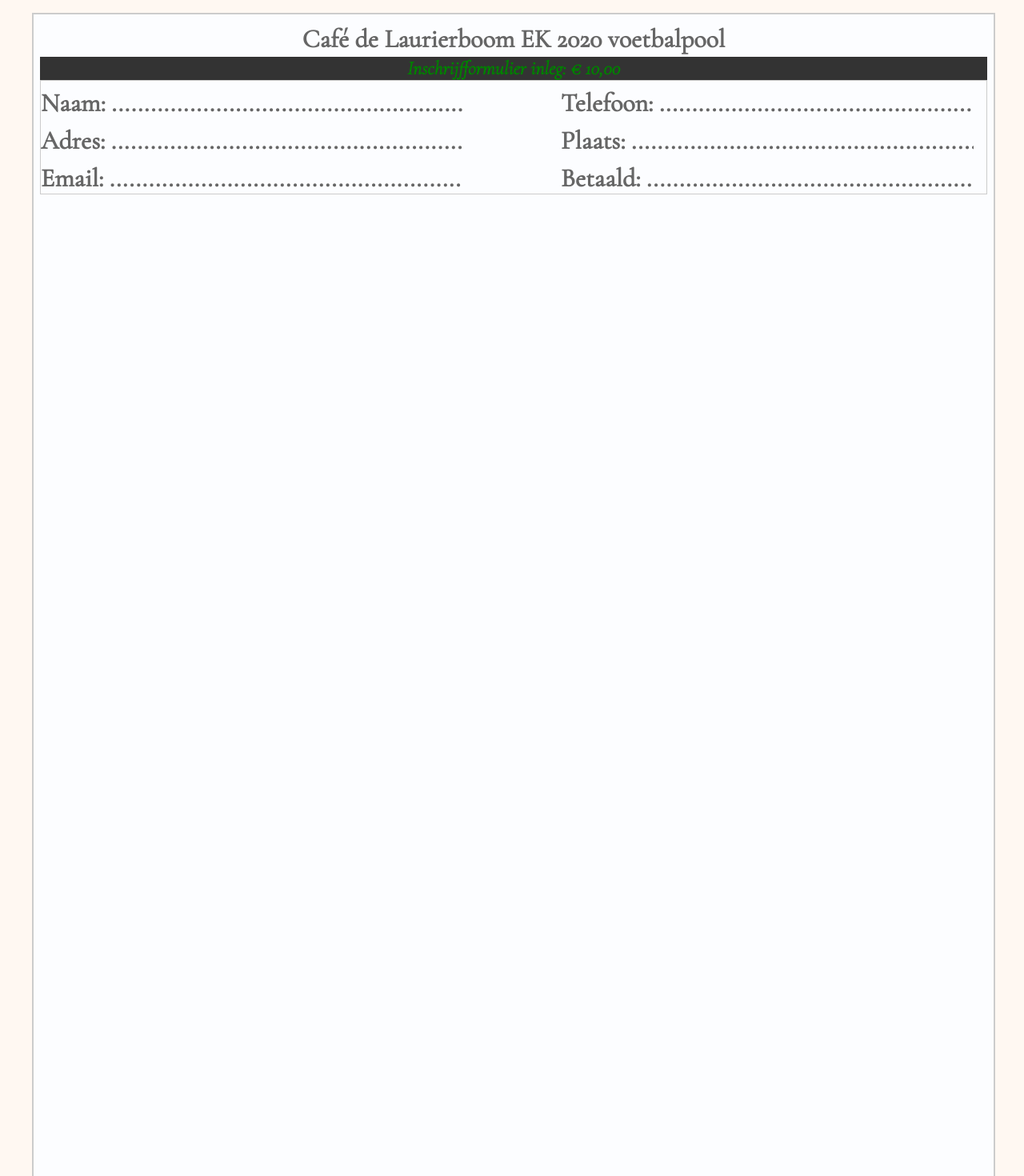
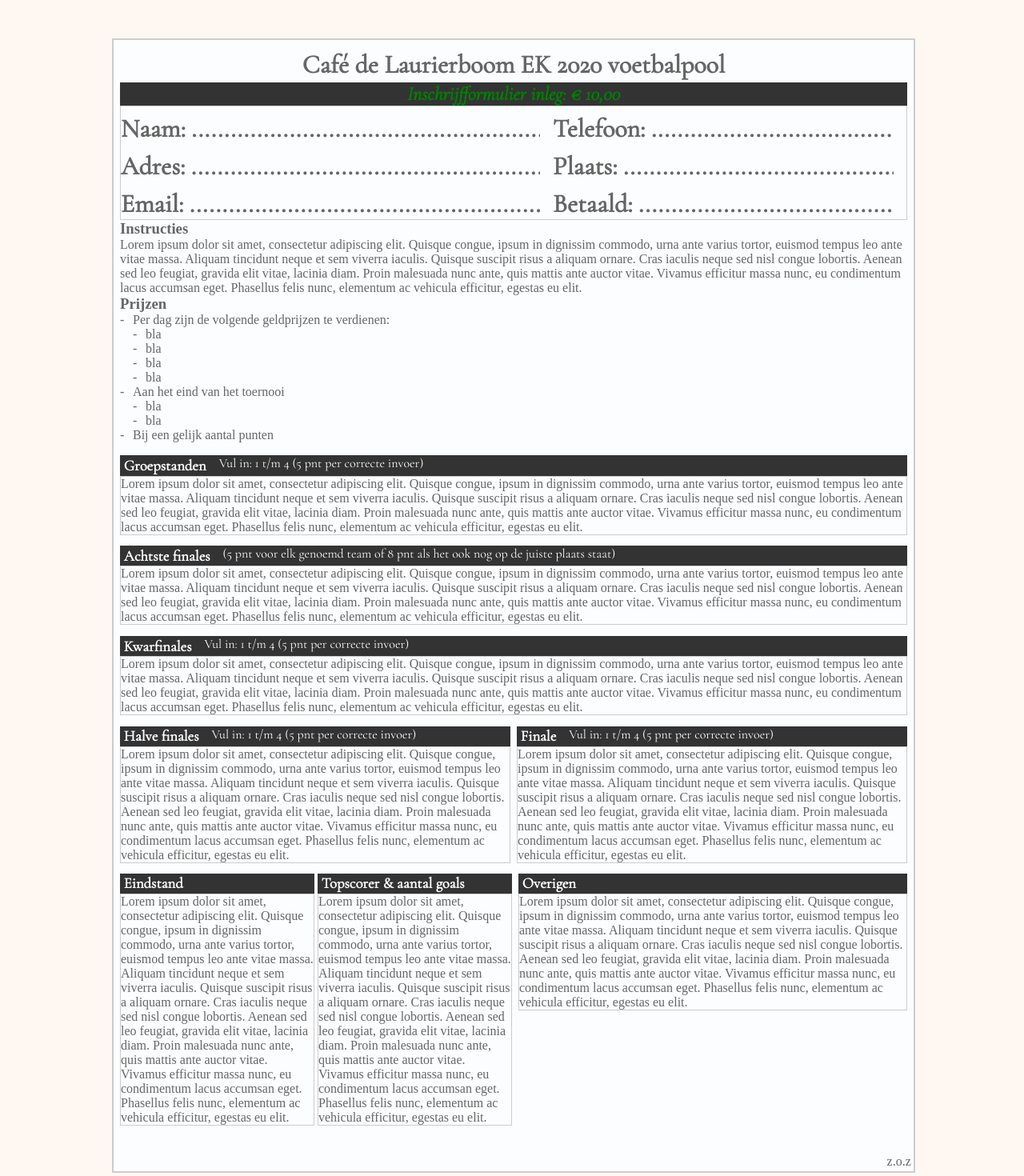
Before and after one commit to swapsCAPS/vbpool-frontend, a Vue app: page / in a window 1280 px wide. Shown: the top 1470 px of the page at 80% size. Built offline with nearby package versions, Linux system fonts and the light colour scheme.

Commit message:
add section wireframe + programatically set height

```diff
--- a/src/App.vue
+++ b/src/App.vue
@@ -18,6 +18,9 @@
 <style>
 @import url('https://fonts.googleapis.com/css?family=Gochi+Hand&display=swap');
 @import url('https://fonts.googleapis.com/css?family=Cormorant+Garamond:300,300i,400&display=swap');
+h1, h2, h3, h4, p {
+  margin: 0;
+}
 body {
   margin: 0 !important;
   padding: 0 !important;
--- a/src/components/Back.vue
+++ b/src/components/Back.vue
@@ -4,8 +4,25 @@
       title="Wedstrijdvoorspellingen"
     )
     .explanation
+      h3 Uitleg
+      p Lorem ipsum dolor sit amet, consectetur adipiscing elit. Quisque congue, ipsum in dignissim commodo, urna ante varius tortor, euismod tempus leo ante vitae massa. Aliquam tincidunt neque et sem viverra iaculis. Quisque suscipit risus a aliquam ornare. Cras iaculis neque sed nisl congue lobortis. Aenean sed leo feugiat, gravida elit vitae, lacinia diam. Proin malesuada nunc ante, quis mattis ante auctor vitae. Vivamus efficitur massa nunc, eu condimentum lacus accumsan eget. Phasellus felis nunc, elementum ac vehicula efficitur, egestas eu elit.
+    .warning
+      h3 Alle uitslagen, ook de toto, gelden na 90 minuten voetbal!
+      span (plus de eventuele blessuretijd)
     .points
+      h3 Punten
+      p Ruststand goed: 2 pnt, Eindstand goed: 3 pnt, Toto goed: 4 pnt. Totaal aantal doelpunten op één dag goed: 5 pnt.
     .table
+      table
+        tr
+          th Datum
+          th tijd
+          th nr
+          th Wedstrijd
+          th rust
+          th eind
+          th toto
+
     .footer
       h2 UITERLIJK INLEVEREN OP MAANDAG 8 JUNI 2020
 </template>
@@ -46,6 +63,28 @@
 .container {
   padding: 0.5rem;
   height: 100%;
+  font-family: 'Times New Roman', serif;
+}
+
+.explanation {
+  margin-top: 1rem;
+}
+
+.warning {
+  text-align: center;
+}
+
+.table {
+  margin-top: 1rem;
+}
+
+.table th {
+  font-weight: normal;
+}
+
+.table table, td {
+  border: 1px solid black;
+  border-collapse: collapse;
 }
 
 .footer {
@@ -60,7 +99,7 @@
   bottom: 1rem;
   text-align: center;
   background-color: #333;
-  color: white;
+  color: #fcfdff;
   font-family: 'Alias', sans-serif;
 }
 </style>
--- a/src/components/Front.vue
+++ b/src/components/Front.vue
@@ -37,17 +37,86 @@
           :isDisabled="disableInputs"
         )
     .instructions
+      h3 Instructies
+      p Lorem ipsum dolor sit amet, consectetur adipiscing elit. Quisque congue, ipsum in dignissim commodo, urna ante varius tortor, euismod tempus leo ante vitae massa. Aliquam tincidunt neque et sem viverra iaculis. Quisque suscipit risus a aliquam ornare. Cras iaculis neque sed nisl congue lobortis. Aenean sed leo feugiat, gravida elit vitae, lacinia diam. Proin malesuada nunc ante, quis mattis ante auctor vitae. Vivamus efficitur massa nunc, eu condimentum lacus accumsan eget. Phasellus felis nunc, elementum ac vehicula efficitur, egestas eu elit.
     .prizes
+      h3 Prijzen
+      ul
+        li Per dag zijn de volgende geldprijzen te verdienen:
+          ul
+            li bla
+            li bla
+            li bla
+            li bla
+        li Aan het eind van het toernooi
+          ul
+            li bla
+            li bla
+        li Bij een gelijk aantal punten
     .groups
+      Section(
+        text="Groepstanden"
+        subtext="Vul in: 1 t/m 4 (5 pnt per correcte invoer)"
+      )
+        template(v-slot:content)
+          p Lorem ipsum dolor sit amet, consectetur adipiscing elit. Quisque congue, ipsum in dignissim commodo, urna ante varius tortor, euismod tempus leo ante vitae massa. Aliquam tincidunt neque et sem viverra iaculis. Quisque suscipit risus a aliquam ornare. Cras iaculis neque sed nisl congue lobortis. Aenean sed leo feugiat, gravida elit vitae, lacinia diam. Proin malesuada nunc ante, quis mattis ante auctor vitae. Vivamus efficitur massa nunc, eu condimentum lacus accumsan eget. Phasellus felis nunc, elementum ac vehicula efficitur, egestas eu elit.
     .eighth
+      Section(
+        text="Achtste finales"
+        subtext="(5 pnt voor elk genoemd team of 8 pnt als het ook nog op de juiste plaats staat)"
+      )
+        template(v-slot:content)
+          p Lorem ipsum dolor sit amet, consectetur adipiscing elit. Quisque congue, ipsum in dignissim commodo, urna ante varius tortor, euismod tempus leo ante vitae massa. Aliquam tincidunt neque et sem viverra iaculis. Quisque suscipit risus a aliquam ornare. Cras iaculis neque sed nisl congue lobortis. Aenean sed leo feugiat, gravida elit vitae, lacinia diam. Proin malesuada nunc ante, quis mattis ante auctor vitae. Vivamus efficitur massa nunc, eu condimentum lacus accumsan eget. Phasellus felis nunc, elementum ac vehicula efficitur, egestas eu elit.
     .quarter
-    .half
-    .end
+      Section(
+        text="Kwarfinales"
+        subtext="Vul in: 1 t/m 4 (5 pnt per correcte invoer)"
+      )
+        template(v-slot:content)
+          p Lorem ipsum dolor sit amet, consectetur adipiscing elit. Quisque congue, ipsum in dignissim commodo, urna ante varius tortor, euismod tempus leo ante vitae massa. Aliquam tincidunt neque et sem viverra iaculis. Quisque suscipit risus a aliquam ornare. Cras iaculis neque sed nisl congue lobortis. Aenean sed leo feugiat, gravida elit vitae, lacinia diam. Proin malesuada nunc ante, quis mattis ante auctor vitae. Vivamus efficitur massa nunc, eu condimentum lacus accumsan eget. Phasellus felis nunc, elementum ac vehicula efficitur, egestas eu elit.
+    .finals
+      .half
+        Section(
+          text="Halve finales"
+          subtext="Vul in: 1 t/m 4 (5 pnt per correcte invoer)"
+        )
+          template(v-slot:content)
+            p Lorem ipsum dolor sit amet, consectetur adipiscing elit. Quisque congue, ipsum in dignissim commodo, urna ante varius tortor, euismod tempus leo ante vitae massa. Aliquam tincidunt neque et sem viverra iaculis. Quisque suscipit risus a aliquam ornare. Cras iaculis neque sed nisl congue lobortis. Aenean sed leo feugiat, gravida elit vitae, lacinia diam. Proin malesuada nunc ante, quis mattis ante auctor vitae. Vivamus efficitur massa nunc, eu condimentum lacus accumsan eget. Phasellus felis nunc, elementum ac vehicula efficitur, egestas eu elit.
+      .final
+        Section(
+          text="Finale"
+          subtext="Vul in: 1 t/m 4 (5 pnt per correcte invoer)"
+        )
+          template(v-slot:content)
+            p Lorem ipsum dolor sit amet, consectetur adipiscing elit. Quisque congue, ipsum in dignissim commodo, urna ante varius tortor, euismod tempus leo ante vitae massa. Aliquam tincidunt neque et sem viverra iaculis. Quisque suscipit risus a aliquam ornare. Cras iaculis neque sed nisl congue lobortis. Aenean sed leo feugiat, gravida elit vitae, lacinia diam. Proin malesuada nunc ante, quis mattis ante auctor vitae. Vivamus efficitur massa nunc, eu condimentum lacus accumsan eget. Phasellus felis nunc, elementum ac vehicula efficitur, egestas eu elit.
+    .ending
+      .stance
+        Section(
+          text="Eindstand"
+          subtext=""
+        )
+          template(v-slot:content)
+            p Lorem ipsum dolor sit amet, consectetur adipiscing elit. Quisque congue, ipsum in dignissim commodo, urna ante varius tortor, euismod tempus leo ante vitae massa. Aliquam tincidunt neque et sem viverra iaculis. Quisque suscipit risus a aliquam ornare. Cras iaculis neque sed nisl congue lobortis. Aenean sed leo feugiat, gravida elit vitae, lacinia diam. Proin malesuada nunc ante, quis mattis ante auctor vitae. Vivamus efficitur massa nunc, eu condimentum lacus accumsan eget. Phasellus felis nunc, elementum ac vehicula efficitur, egestas eu elit.
+      .top-score
+        Section(
+          text="Topscorer & aantal goals"
+          subtext=""
+        )
+          template(v-slot:content)
+            p Lorem ipsum dolor sit amet, consectetur adipiscing elit. Quisque congue, ipsum in dignissim commodo, urna ante varius tortor, euismod tempus leo ante vitae massa. Aliquam tincidunt neque et sem viverra iaculis. Quisque suscipit risus a aliquam ornare. Cras iaculis neque sed nisl congue lobortis. Aenean sed leo feugiat, gravida elit vitae, lacinia diam. Proin malesuada nunc ante, quis mattis ante auctor vitae. Vivamus efficitur massa nunc, eu condimentum lacus accumsan eget. Phasellus felis nunc, elementum ac vehicula efficitur, egestas eu elit.
+      .misc
+        Section(
+          text="Overigen"
+          subtext=""
+        )
+          template(v-slot:content)
+            p Lorem ipsum dolor sit amet, consectetur adipiscing elit. Quisque congue, ipsum in dignissim commodo, urna ante varius tortor, euismod tempus leo ante vitae massa. Aliquam tincidunt neque et sem viverra iaculis. Quisque suscipit risus a aliquam ornare. Cras iaculis neque sed nisl congue lobortis. Aenean sed leo feugiat, gravida elit vitae, lacinia diam. Proin malesuada nunc ante, quis mattis ante auctor vitae. Vivamus efficitur massa nunc, eu condimentum lacus accumsan eget. Phasellus felis nunc, elementum ac vehicula efficitur, egestas eu elit.
 </template>
 
 <script>
 import InfoInput from './InfoInput'
 import Header from './Header'
+import Section from './Section'
 
 export default {
   name: 'Front',
@@ -55,6 +124,7 @@
   components: {
     InfoInput,
     Header,
+    Section,
   },
 
   props: {
@@ -73,28 +143,9 @@
 </script>
 
 <style scoped>
-h1, h2, h3 {
-  margin: 0;
-}
 .container {
   padding: 0.5rem;
-}
-
-.head {
-  font-family: 'Cormorant Garamond', serif;
-  font-weight: 300;
-}
-
-.head h1 {
-  text-align: center;
-  margin: 0.2rem 0;
-}
-
-.head h2 {
-  text-align: center;
-  background-color: #333;
-  color: green;
-  font-style: italic;
+  font-family: 'Times New Roman', serif;
 }
 
 .user-info {
@@ -111,4 +162,49 @@
   float: right;
   width: 45%;
 }
+
+.prizes ul {
+  list-style: none;
+  margin-top: 0;
+  margin-left: 0;
+  padding-left: 1rem;
+  position: relative;
+}
+
+.prizes ul li:before {
+  content: "-";
+  position: absolute;
+  left: 0;
+}
+
+.finals {
+  display: flex;
+}
+
+.finals .half {
+  width: 50%;
+}
+
+.finals .final {
+  margin-left: 0.5rem;
+  width: 50%;
+}
+
+.ending {
+  display: flex;
+}
+
+.ending .stance, .top-score {
+  width: 25%;
+}
+
+.ending .stance {
+  margin-right: 0.25rem;
+}
+
+.ending .misc {
+  margin-left: 0.5rem;
+  width: 50%;
+}
+
 </style>
--- a/src/components/PoolForm.vue
+++ b/src/components/PoolForm.vue
@@ -3,7 +3,9 @@
     .flip-container(
     )
       .a4(
+        ref="a4"
         v-bind:class="{ rotate: rotated }"
+        v-bind:style="{ height: `${a4Height}px` }"
       )
         .a4-front
           Front(
@@ -36,7 +38,8 @@
 
   data: function () {
     return {
-      rotated: false,
+      rotated:  false,
+      a4Height: 1414,
     }
   },
 
@@ -47,6 +50,9 @@
 
   created () {
     window.addEventListener('resize', this.handleResize)
+  },
+
+  mounted () {
     this.handleResize()
   },
 
@@ -59,10 +65,12 @@
       this.rotated = !this.rotated
     },
     handleResize () {
-      this.window = {
-        width:  window.innerWidth,
-        height: window.innerHeight,
+      if (!this.$refs.a4) {
+        this.a4Height = 1414
+        return
       }
+      console.log('this.$refs.a4.clientWidth', this.$refs.a4.clientWidth, this.$refs.a4.clientHeight)
+      this.a4Height = this.$refs.a4.clientWidth * 1.414
     },
   },
 }
@@ -75,8 +83,7 @@
 .flip-container {
   position: relative;
   background-color: transparent;
-  padding-top: 141.4%;/* 141.4%; */
-  margin: 1rem 1rem;
+  margin: 3rem 1rem;
   perspective: 3000px;
 }
 
@@ -89,7 +96,8 @@
   top: 0;
   bottom: 0;
   min-width: 740px;
-  max-width: 1200px;
+  max-width: 1000px;
+  height: 1414px;
   transition: transform 0.8s;
   transform-style: preserve-3d;
   transform-origin: center right;
--- /dev/null
+++ b/src/components/Section.vue
@@ -0,0 +1,51 @@
+<template lang="pug">
+  .section-container
+    .section-header
+      h1.text {{ text || "Main text" }}
+      h1.subtext {{ subtext }}
+    .section-content
+      slot(name="content")
+</template>
+
+<script>
+export default {
+  name:  'Section',
+  props: {
+    text:    String,
+    subtext: String,
+  },
+}
+</script>
+
+<style scoped>
+.section-container {
+  margin-top: 0.8rem;
+  min-height: 100px;
+}
+
+.section-header {
+  background-color: #333;
+  color: #fcfdff;
+  font-family: 'Cormorant Garamond', serif;
+  display: flex;
+}
+
+.section-header .text {
+  margin-left: 0.3rem;
+  margin-top: 0.1rem;
+  margin-bottom: 0.1rem;
+  font-weight: 600;
+  font-size: 14pt;
+}
+
+.section-header .subtext {
+  font-weight: 500;
+  font-size: 12pt;
+  margin-left: 1rem;
+}
+
+.section-content {
+  border: 1px solid #ccc;
+}
+
+</style>
```
Also changed, not shown: 1 other file (tests, documents, lock files or other folders).
